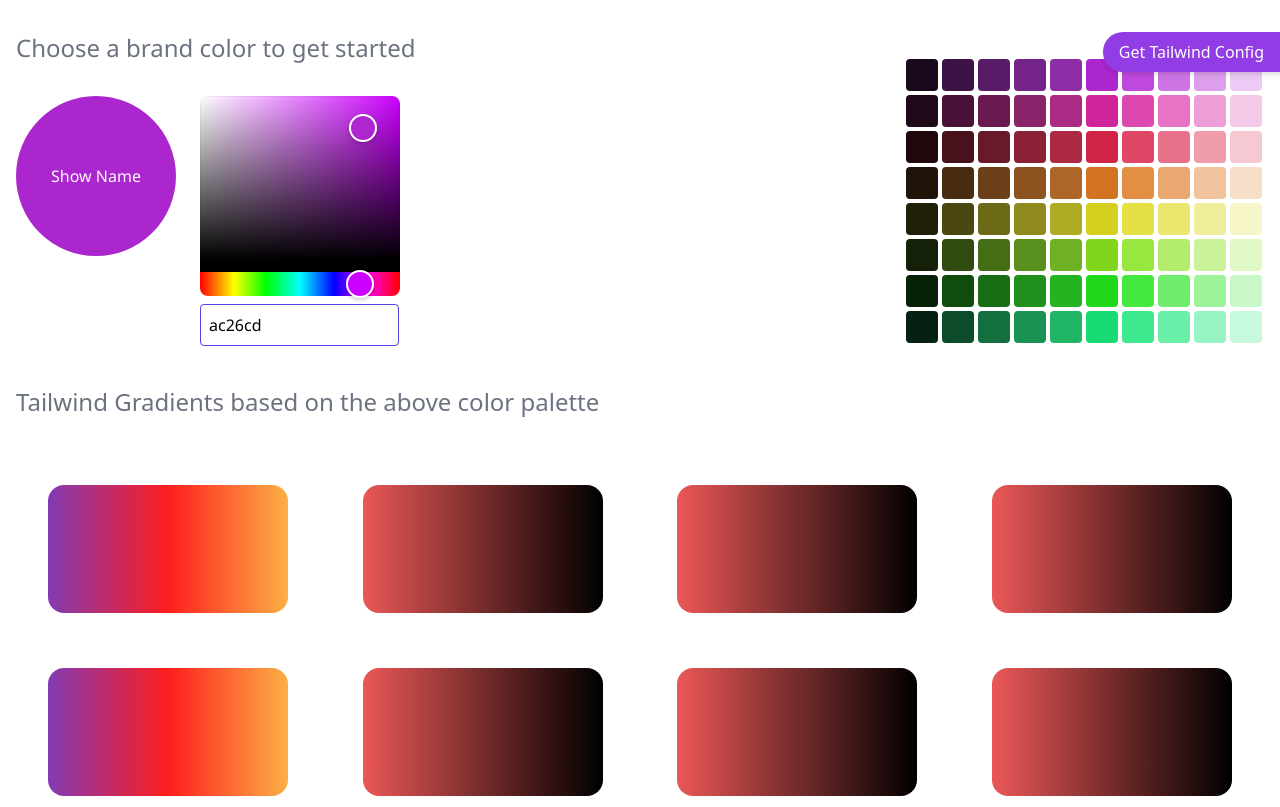
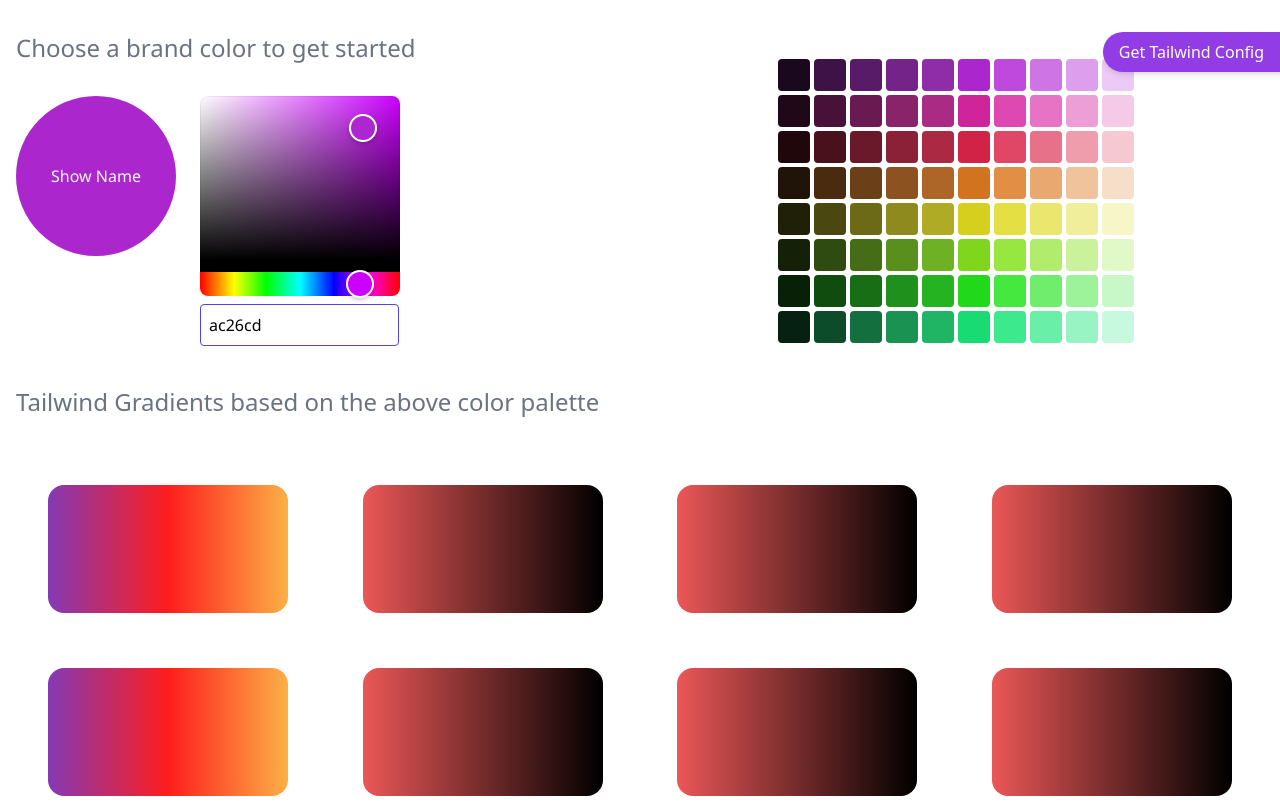
Before and after one commit to shubhamchopade/tailwind-gradient-v2, a React (Create React App) app: page / in a window 1280 px wide. Built offline with nearby package versions, Linux system fonts and the light colour scheme.

Commit message:
can copy color

```diff
--- a/package.json
+++ b/package.json
@@ -14,6 +14,7 @@
     "color-namer": "^1.4.0",
     "react": "^17.0.2",
     "react-colorful": "^5.1.4",
+    "react-copy-to-clipboard": "^5.0.3",
     "react-dom": "^17.0.2",
     "react-scripts": "4.0.3",
     "styled-components": "^5.2.3",
@@ -27,7 +28,6 @@
     "test": "craco test",
     "eject": "react-scripts eject",
     "lint": "eslint 'src/**/*.ts'"
-
   },
   "eslintConfig": {
     "extends": [
@@ -50,6 +50,7 @@
   "devDependencies": {
     "@tailwindcss/postcss7-compat": "^2.1.0",
     "@types/color-namer": "^1.3.0",
+    "@types/react-copy-to-clipboard": "^5.0.0",
     "@types/styled-components": "^5.1.9",
     "@typescript-eslint/eslint-plugin": "^4.22.0",
     "@typescript-eslint/parser": "^4.22.0",
--- a/src/components/color/BrandColor.tsx
+++ b/src/components/color/BrandColor.tsx
@@ -18,7 +18,7 @@ export const BrandColor: React.FunctionComponent = () => {
   }) => (
     <button
       onClick={onClick}
-      className="btn fixed z-10 top-8 -right-8 transform hover:-translate-x-3 transition-transform shadow-md rounded-full bg-darkblue-6 text-white pl-4 py-2 pr-12"
+      className="btn fixed z-20 top-8 -right-8 transform hover:-translate-x-3 transition-transform shadow-md rounded-full bg-darkblue-6 text-white pl-4 py-2 pr-12"
     >
       Get Tailwind Config
     </button>
--- a/src/components/color/ColorGrid.tsx
+++ b/src/components/color/ColorGrid.tsx
@@ -1,5 +1,7 @@
-import React from "react";
+import React, { useEffect } from "react";
 import { useColorState } from "../../store/ColorStateProvider";
+import OverlayCopiedToClipboard from "../common/OverlayCopiedToClipboard";
+import { CopyToClipboard } from "react-copy-to-clipboard";
 
 interface ColorArrProps {
   id: number | string;
@@ -17,10 +19,28 @@ interface Shades {
 }
 
 const ColorGrid: React.FunctionComponent = () => {
-  const { brandColorPaletteArray } = useColorState();
-  // console.log(brandColorPaletteArray);
+  const {
+    brandColorPaletteArray,
+    currentCopiedHex,
+    setCurrentCopiedHex,
+  } = useColorState();
+
+  const handleCopy = (hex: string) => {
+    setCurrentCopiedHex(hex);
+  };
+
+  useEffect(() => {
+    const timer = setTimeout(() => {
+      setCurrentCopiedHex("");
+    }, 1000);
+    return () => clearTimeout(timer);
+  }, [currentCopiedHex]);
+
   return (
-    <div className="mt-12 sm:ml-0 ml-16">
+    <div className="mt-12 sm:mr-32 mr-0 sm:ml-0 ml-16 relative">
+      {currentCopiedHex.length > 0 && (
+        <OverlayCopiedToClipboard hex={currentCopiedHex} />
+      )}
       {brandColorPaletteArray.map((props: ColorArrProps, idx: number) => {
         const { name, lightnessPalette } = props;
         return (
@@ -29,11 +49,14 @@ const ColorGrid: React.FunctionComponent = () => {
               {name}
             </p>
             {lightnessPalette?.map((shade, index) => (
-              <div
-                key={index}
-                className="h-6 w-6 sm:h-8 sm:w-8 m-0.5 rounded transition transform hover:scale-105"
-                style={{ background: shade.hex }}
-              />
+              <CopyToClipboard text={shade.hex}>
+                <button
+                  key={index}
+                  className="h-6 w-6 sm:h-8 sm:w-8 m-0.5 rounded transition transform hover:scale-105"
+                  style={{ background: shade.hex }}
+                  onClick={() => handleCopy(shade.hex)}
+                />
+              </CopyToClipboard>
             ))}
           </div>
         );
--- a/src/components/common/OverlayCopiedToClipboard.tsx
+++ b/src/components/common/OverlayCopiedToClipboard.tsx
@@ -1,14 +1,18 @@
 import React from "react";
 
-interface Props {}
+interface Props {
+  hex: string;
+}
 
-const OverlayCopiedToClipboard: React.FunctionComponent<Props> = () => {
+const OverlayCopiedToClipboard: React.FunctionComponent<Props> = (props) => {
   return (
     <div>
-      <div className="w-full h-56 sm:h-72 backdrop-filter backdrop-blur-sm bg-white bg-opacity-50 absolute top-0 left-0 z-10 rounded-md">
+      <div className="w-full h-56 sm:h-72 transition  backdrop-filter backdrop-blur-sm bg-white bg-opacity-50 absolute top-0 left-0 z-10 rounded-md">
         <div className="grid place-content-center text-center my-auto h-full text-gray-900">
           <p>COPIED COLOR HEX CODE</p>
-          <h2 className="text-3xl sm:text-5xl font-black ">#8BAFAC</h2>
+          <h2 className="text-3xl sm:text-5xl font-black uppercase">
+            {props.hex || "#8BAFAC"}
+          </h2>
         </div>
       </div>
     </div>
--- a/src/components/common/TailwindConfig.tsx
+++ b/src/components/common/TailwindConfig.tsx
@@ -7,7 +7,7 @@ const TailwindConfig = () => {
     return { __html: config };
   }
 
-  console.log(config);
+  // console.log(config);
   return <div dangerouslySetInnerHTML={createMarkup()} />;
 };
 
--- a/src/store/ColorStateProvider.tsx
+++ b/src/store/ColorStateProvider.tsx
@@ -11,6 +11,8 @@ interface ProviderProps {
   setBrandColorPaletteArray: Function;
   getConfigFile: boolean;
   setGetConfigFile: React.Dispatch<React.SetStateAction<boolean>>;
+  currentCopiedHex: string;
+  setCurrentCopiedHex: React.Dispatch<React.SetStateAction<string>>;
 }
 
 // interface ColorArrProps {
@@ -45,6 +47,7 @@ export const ColorStateProvider: React.FC = ({ children }) => {
   const [showColorName, setShowColorName] = useState(false);
   const [getConfigFile, setGetConfigFile] = useState(false);
   const [brandColorPaletteArray, setBrandColorPaletteArray] = useState([]);
+  const [currentCopiedHex, setCurrentCopiedHex] = useState("");
 
   const providerValue: ProviderProps = {
     brandColor,
@@ -55,6 +58,8 @@ export const ColorStateProvider: React.FC = ({ children }) => {
     setBrandColorPaletteArray,
     getConfigFile,
     setGetConfigFile,
+    currentCopiedHex,
+    setCurrentCopiedHex,
   };
 
   return (
```
Also changed, not shown: 1 other file (tests, documents, lock files or other folders).
